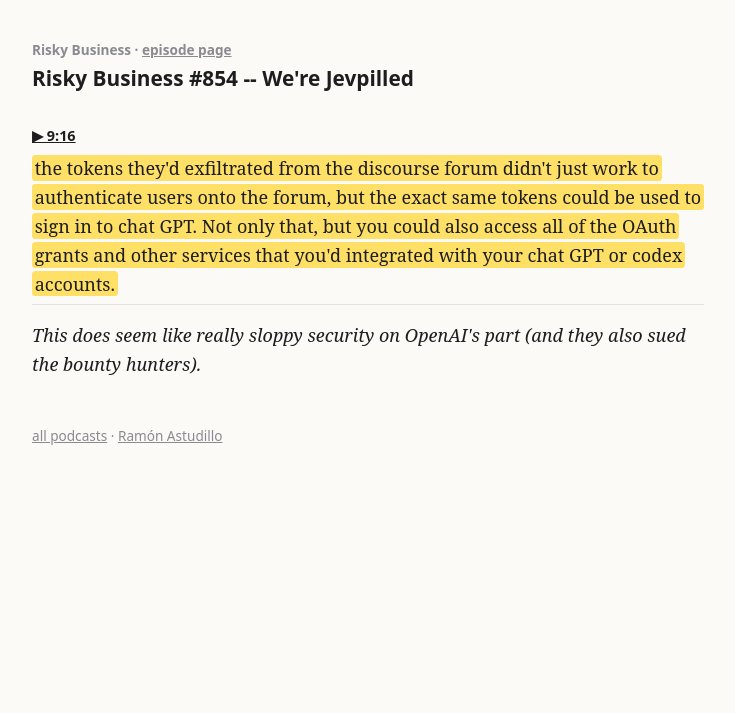
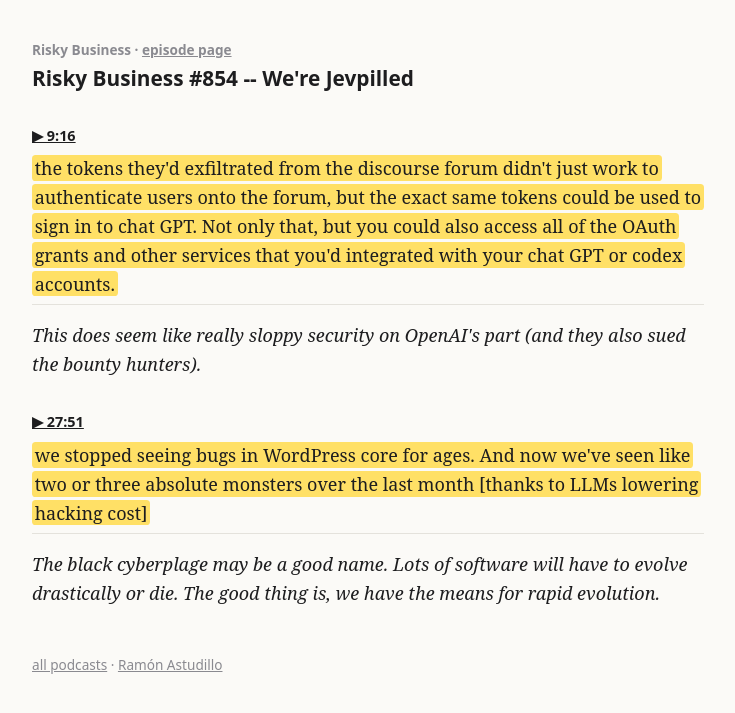
Before and after one commit to ramon-astudillo/ramon-astudillo.github.io, a Jekyll site: the page built from notes/audio/risky-business-854-we-re-jevpilled.md, in a window 1280 px wide. Shown: the top 713 px of the page, without its empty margins (272-1007 px from the left). Built offline with Jekyll 4.4.1, drawn with Linux system fonts in a browser that asks for light colours.

Commit message:
notes/audio: add Risky Business #854 -- We're Jevpilled @ 27:51

```diff
--- a/_data/podcasts/risky-business-854-we-re-jevpilled.yml
+++ b/_data/podcasts/risky-business-854-we-re-jevpilled.yml
@@ -17,3 +17,16 @@
     GPT or codex accounts.
   after: So, you know, everyone connects their GitHub to their codex account, because that's how you do
     the coding. And so, you know, through an amazing, literally zero effort pivot,
+- t: 1671
+  start: 1671.1
+  end: 1680.2
+  time: '27:51'
+  title: 'Risky Business #854 -- We''re Jevpilled'
+  note: The black cyberplage may be a good name. Lots of software will have to evolve drastically or die.
+    The good thing is, we have the means for rapid evolution.
+  before: There's a real nasty WordPress O Day. And your initial comment on that was like, ah, yeah, you
+    know, WordPress bugs, whatever. But
+  quote: we stopped seeing bugs in WordPress core for ages. And now we've seen like two or three absolute
+    monsters over the last month [thanks to LLMs lowering hacking cost]
+  after: So I just sort of feel like, uh, you know, as janky as this stuff is, like, the amount of bandwidth
+    available for research,
```
Also changed, not shown: notes/audio/risky-business-854-we-re-jevpilled/1671.md (added, +7 -0 lines), notes/audio/risky-business-854-we-re-jevpilled/1671.png (added).
